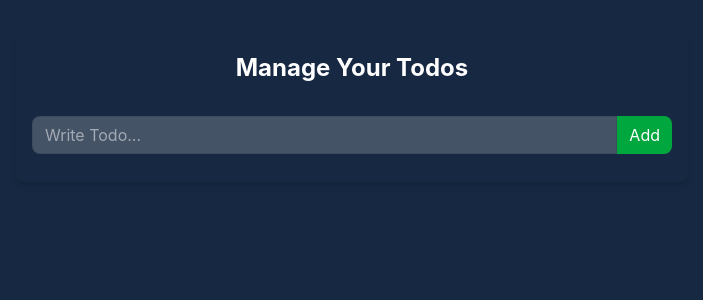
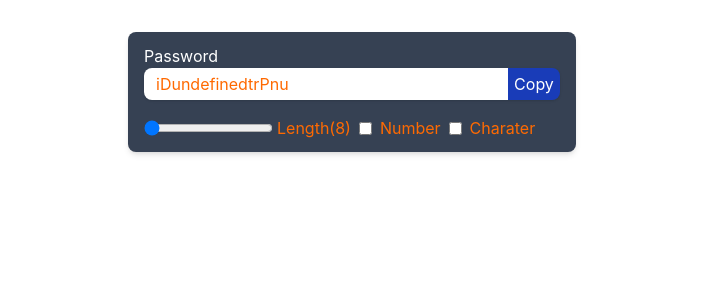
Before and after one commit to keshav-koli/react-learning, a React (Vite) app in the folder react-practice/: page / in a window 1280 px wide. Shown: the top 300 px of the page, without its empty margins (288-991 px from the left). Built offline with nearby package versions, Linux system fonts and the light colour scheme.

Commit message:
added password generater

```diff
--- a/react-practice/src/App.tsx
+++ b/react-practice/src/App.tsx
@@ -1,5 +1,5 @@
 // import React, { createContext, useState } from "react";
-import { useEffect, useState } from "react";
+import { useCallback, useEffect, useState } from "react";
 // import { Component, Component2 } from "./concepts/component";
 // import Compaonent4 from "./concepts/component";
 // import A from "./concepts/component";
@@ -18,10 +18,10 @@ import assestsData from './assets/Assets.js';
 // import Login from "./concepts/Login.js";
 // import { ThemeProvider } from "./themeChange/theme.js";
 // import ThemeBtn from "./themeChange/ThemeBtn.js";
-import { TodoProvider } from './todoTask/todoContext.js';
-import type Todo from "./todoTask/todoContext.js";
-import TodoForm from "./todoTask/TodoForm.js";
-import TodoItem from "./todoTask/TodoItem.js";
+// import { TodoProvider } from './todoTask/todoContext.js';
+// import type Todo from "./todoTask/todoContext.js";
+// import TodoForm from "./todoTask/TodoForm.js";
+// import TodoItem from "./todoTask/TodoItem.js";
 // ? Function based component
 // ^ 1
 // function App() {
@@ -237,57 +237,112 @@ import TodoItem from "./todoTask/TodoItem.js";
 
 
 // Todo Task
-const App = () => {
-  const [todo, setTodo] = useState<Todo[]>([]);
+// const App = () => {
+//   const [todo, setTodo] = useState<Todo[]>([]);
 
-  const updateTodo = (Id: number, todo: Todo) => {
-    setTodo((prev) => prev.map(item => item.id == Id ? { ...item, ...todo } : item))
-  }
+//   const updateTodo = (Id: number, todo: Todo) => {
+//     setTodo((prev) => prev.map(item => item.id == Id ? { ...item, ...todo } : item))
+//   }
 
-  const deleteTodo = (Id: number) => {
-    setTodo((prev) => prev.filter(item => item.id !== Id))
-  }
+//   const deleteTodo = (Id: number) => {
+//     setTodo((prev) => prev.filter(item => item.id !== Id))
+//   }
 
-  const addTodo = (todo: Todo) => {
-    setTodo((prev) => [todo, ...prev]);
-  }
+//   const addTodo = (todo: Todo) => {
+//     setTodo((prev) => [todo, ...prev]);
+//   }
 
-  const toggleComplete = (Id: number) => {
-    setTodo((prev) => prev.map(item => item.id === Id ? { ...item, isCompleted: !item.isCompleted } : item))
-  }
+//   const toggleComplete = (Id: number) => {
+//     setTodo((prev) => prev.map(item => item.id === Id ? { ...item, isCompleted: !item.isCompleted } : item))
+//   }
 
 
-  useEffect(() => {
-    localStorage.setItem("todos", JSON.stringify(todo))
-  }, [todo])
+//   useEffect(() => {
+//     localStorage.setItem("todos", JSON.stringify(todo))
+//   }, [todo])
+
+//   useEffect(() => {
+//     const todo_item: Todo[] = JSON.parse(localStorage.getItem("todos") ?? "[]");
+//     if (todo_item && todo_item.length > 0) {
+//       setTodo(todo_item)
+//     }
+//   }, [])
+
+//   return (
+//     <TodoProvider value={{ todo, updateTodo, deleteTodo, addTodo, toggleComplete }}>
+//       <div className="bg-[#172842] min-h-screen py-8">
+//         <div className="w-full max-w-2xl mx-auto shadow-md rounded-lg px-4 py-3 text-white">
+//           <h1 className="text-2xl font-bold text-center mb-8 mt-2">Manage Your Todos</h1>
+//           <div className="mb-4">
+//             {/* Todo form goes here */}
+//             <TodoForm />
+//           </div>
+//           <div className="flex flex-wrap gap-y-3">
+//             {/*Loop and Add TodoItem here */}
+//             {todo.map((item) => (
+//               <div key={item.id} className="w-full">
+//                 <TodoItem todo={item} />
+//               </div>
+//             ))}
+//           </div>
+//         </div>
+//       </div>
+//     </TodoProvider>
+//   )
+// }
+// export default App;
+
+
+// ? Password generter
+const App = () => {
+  const [length, setLength] = useState(8);
+  const [password, setPassword] = useState("");
+  const [numberAllowed, setNumberAllowed] = useState(false);
+  const [charaterAllowed, setCharaterAllowed] = useState(false);
+
+
+  const generatePassword = useCallback(() => {
+    let pass = '';
+    let str = 'ABCDEFGHIJKLMNOPQRSTUVWXYZabcdefghijklmnopqrstuvwxyz';
+    if (numberAllowed) str += '0123456789';
+    if (charaterAllowed) str += '!@#$%^&*-_+=[]{}~`'
+    for (let index = 0; index < length; index++) {
+      let char: number = Math.floor(Math.random() * str.length + 1);
+      pass += str[char];
+    }
+    setPassword(pass);
+  }, [numberAllowed, charaterAllowed, length])
 
   useEffect(() => {
-    const todo_item: Todo[] = JSON.parse(localStorage.getItem("todos") ?? "[]");
-    if (todo_item && todo_item.length > 0) {
-      setTodo(todo_item)
-    }
-  }, [])
+    generatePassword();
+  }, [length, numberAllowed, charaterAllowed])
+
 
   return (
-    <TodoProvider value={{ todo, updateTodo, deleteTodo, addTodo, toggleComplete }}>
-      <div className="bg-[#172842] min-h-screen py-8">
-        <div className="w-full max-w-2xl mx-auto shadow-md rounded-lg px-4 py-3 text-white">
-          <h1 className="text-2xl font-bold text-center mb-8 mt-2">Manage Your Todos</h1>
-          <div className="mb-4">
-            {/* Todo form goes here */}
-            <TodoForm />
+    <>
+      <div className="bg-gray-700 w-full max-w-md mx-auto  shadow-md rounded-lg px-4 py-3 my-8 text-orange-500">
+        <span className="text-white">Password</span>
+        <div className="flex shadow rounded-lg overflow-hidden mb-4">
+          <input type="text" value={password} className="outline-none w-full py-1 px-3 bg-white" />
+          <button className="bg-blue-800 w-15 text-white">Copy</button>
+        </div>
+        <div className="flex gap-2 items-center">
+          <div className="flex items-center gap-x-1">
+            <input type="range" value={length} min={8} max={30} onChange={(e) => setLength(Number(e.target.value))} />
+            <span>Length({length})</span>
           </div>
-          <div className="flex flex-wrap gap-y-3">
-            {/*Loop and Add TodoItem here */}
-            {todo.map((item) => (
-              <div key={item.id} className="w-full">
-                <TodoItem todo={item} />
-              </div>
-            ))}
+          <div className="flex gap-2 items-center">
+            <input type="checkbox" onChange={() => setNumberAllowed(prev => !prev)} /><span>Number </span>
           </div>
+          <div className="flex gap-2 items-center">
+            <input type="checkbox" onChange={() => setCharaterAllowed(prev => !prev)} /><span>Charater </span>
+          </div>
+
         </div>
       </div>
-    </TodoProvider>
+    </>
+
   )
 }
-export default App;
+
+export default App
```
